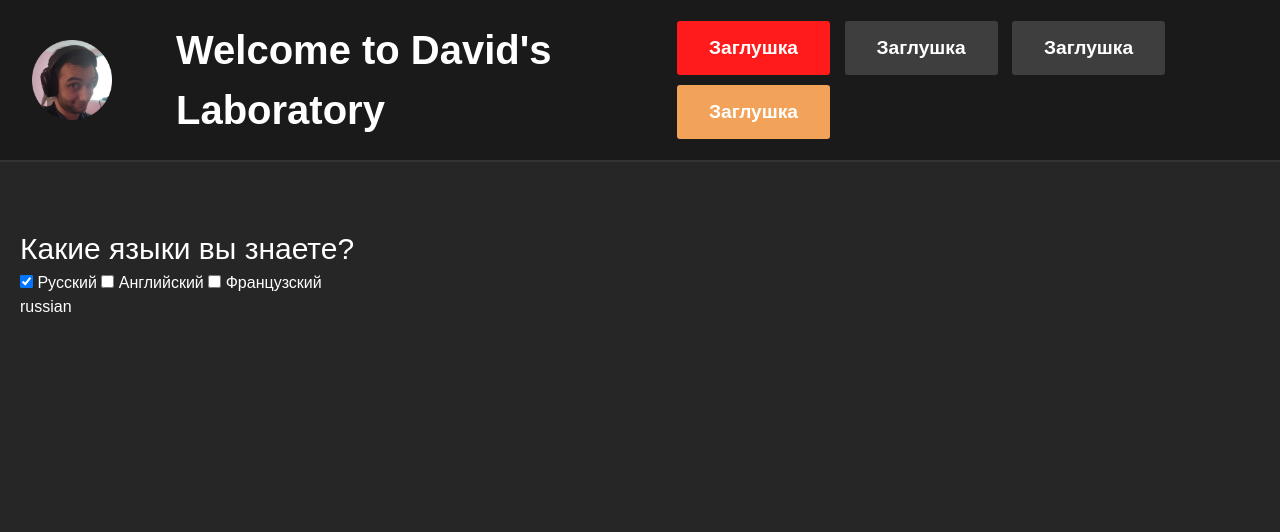
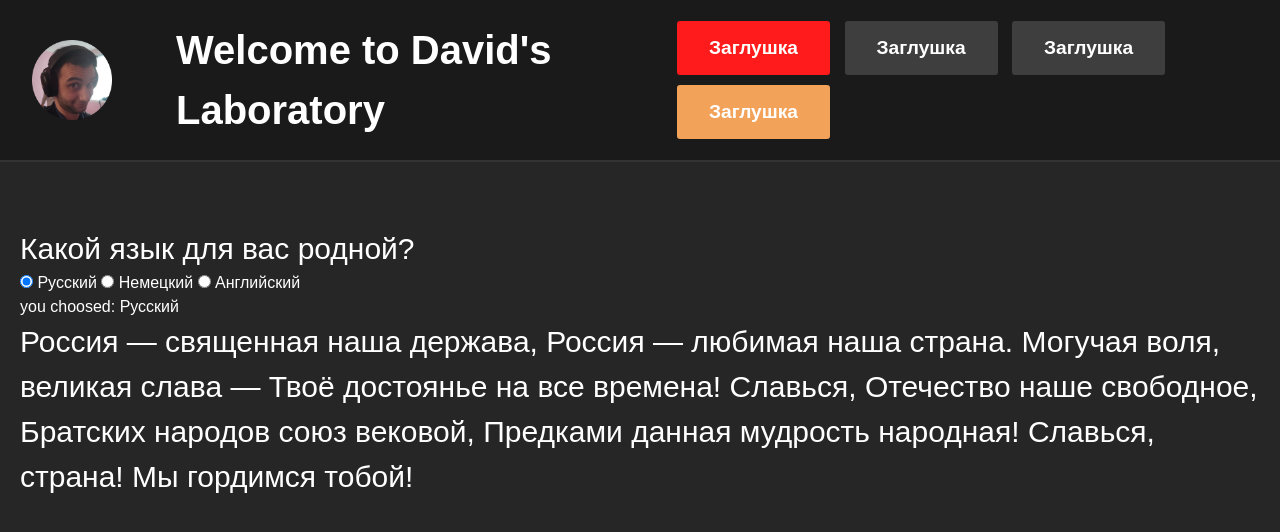
Before and after one commit to bronepoezd410/4AIP_VueExercises410, a Vue app in the folder MakoVueExercises/: page / in a window 1280 px wide. Both pictures are taken after a click on the radio button 26 px from the left and 281 px from the top of the page. Shown: the top 532 px of the page. Built offline with nearby package versions, Linux system fonts and the light colour scheme.

Commit message:
048Работа с радиокнопками_

```diff
--- a/MakoVueExercises/index.html
+++ b/MakoVueExercises/index.html
@@ -57,9 +57,6 @@
   </div>
   </main>
   <div id="app"></div>
-  <!-- <div id="home"></div> -->
-  <div id="style"></div>
-
   <script type="module" src="/src/main.js"></script>
 
 
--- a/MakoVueExercises/src/App.vue
+++ b/MakoVueExercises/src/App.vue
@@ -1,15 +1,46 @@
 
 <template>
     <div class="withMargin">
-    <p>Какие языки вы знаете?</p>
-    <input type="checkbox" v-model="arr" value="russian"> Русский
-	<input type="checkbox" v-model="arr" value="english"> Английский
-	<input type="checkbox" v-model="arr" value="french"> Французский
+    <p>
+        Какой язык для вас родной?
+    </p>
+    <input name="radio" type="radio" v-model="choice" value="Русский"> Русский
+	<input name="radio" type="radio" v-model="choice" value="Немецкий"> Немецкий
+	<input name="radio" type="radio" v-model="choice" value="Английский"> Английский
+    <br>
 
-    <ul>
-        <li v-for="items in arr"> {{ items }} </li>
+    you choosed: {{ choice }}
 
-    </ul>
+    <p v-if="choice == 'Русский'">
+        Россия — священная наша держава,
+        Россия — любимая наша страна.
+        Могучая воля, великая слава —
+        Твоё достоянье на все времена!
+        Славься, Отечество наше свободное,
+        Братских народов союз вековой,
+        Предками данная мудрость народная!
+        Славься, страна! Мы гордимся тобой!</p>
+    <p v-if="choice == 'Немецкий'">
+        Einigkeit und Recht und Freiheit
+        für das deutsche Vaterland!
+        Danach lasst uns alle streben
+        brüderlich mit Herz und Hand!
+        Einigkeit und Recht und Freiheit
+        sind des Glückes Unterpfand!
+        Blüh im Glanze dieses Glückes,
+        blühe, deutsches Vaterland!
+        Blüh im Glanze dieses Glückes,
+        blühe, deutsches Vaterland!</p>
+    <p v-if="choice == 'Английский'">
+        God save our gracious King (Queen)!
+        Long live our noble King (Queen)!
+        God save the King (Queen)!
+        Send him (her) victorious,
+        Happy and glorious,
+        Long to reign over us:
+        God save the King (Queen).</p>
+
+
 
     </div>
 
@@ -22,8 +53,8 @@
 export default {
     data() {
         return {
-            arr: [],
-	}
+            choice: '',
+        	}
 },
     methods:
     {
```
